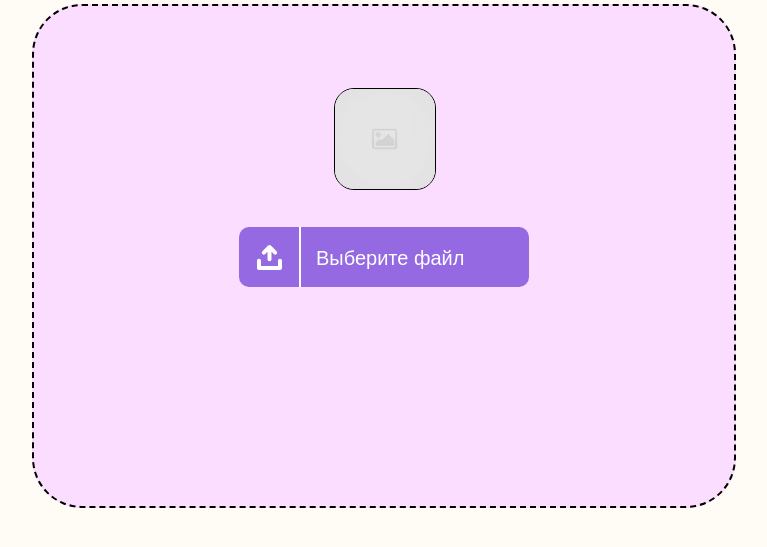
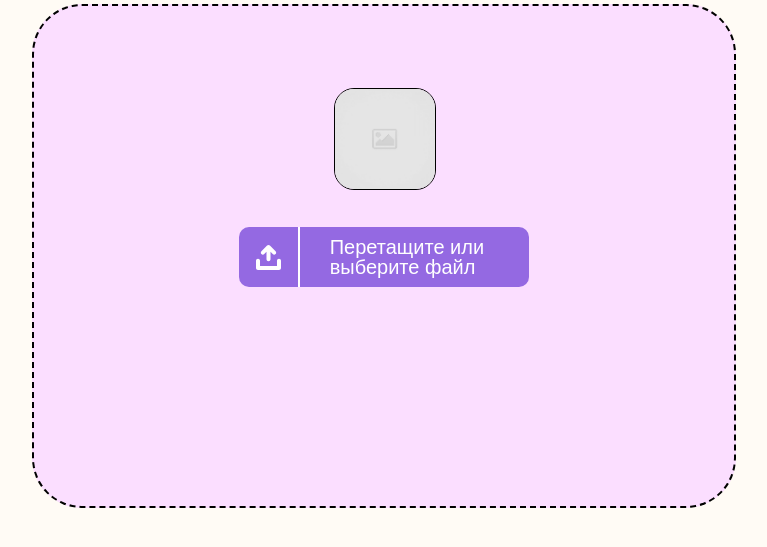
Before and after one commit to darksquare1/PicturesSite, a Django app: page /upload/ in a window 1280 px wide. Shown: the part 144-691 px from the top of the page, without its empty margins (256-1023 px from the left). Run offline with Django 4.2, Linux system fonts and the light colour scheme; some libraries are stand-ins or nearby versions; some web fonts are replaced.

```diff
--- a/njp/static/njp/css/styles.css
+++ b/njp/static/njp/css/styles.css
@@ -400,16 +400,9 @@ form.tags-search-bar {
 
 .input__file-icon-wrapper {
     height: 60px;
-    width: 60px;
-    margin-right: 15px;
-    display: -webkit-box;
-    display: -ms-flexbox;
+    width: 90px;
     display: flex;
-    -webkit-box-align: center;
-    -ms-flex-align: center;
     align-items: center;
-    -webkit-box-pack: center;
-    -ms-flex-pack: center;
     justify-content: center;
     border-right: 2px solid #fff;
 }
@@ -419,7 +412,8 @@ form.tags-search-bar {
     font-weight: 200;
     font-size: 20px;
     line-height: 1;
-    margin-top: 1px;
+    margin-left: 30px;
+    display: inline;
 }
 
 .input__file-button {
@@ -432,7 +426,6 @@ form.tags-search-bar {
     font-weight: 700;
     display: flex;
     align-items: center;
-    justify-content: flex-start;
     border-radius: 10px;
     cursor: pointer;
     margin: 0 auto;
--- a/njp/templates/njp/add_pic.html
+++ b/njp/templates/njp/add_pic.html
@@ -17,7 +17,7 @@
                         <span class="input__file-icon-wrapper"><img class="input__file-icon"
                                                                     src="{% static '/njp/images/upload.svg' %}"
                                                                     alt="Выбрать файл" width="25"></span>
-                        <span class="input__file-button-text">Выберите файл</span>
+                        <span class="input__file-button-text">Перетащите или выберите файл</span>
                     </label>
                 </p>
 
```
